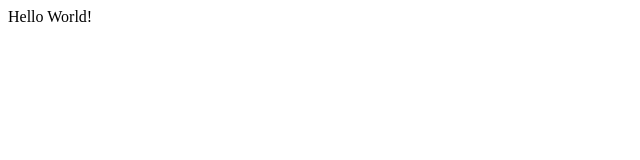
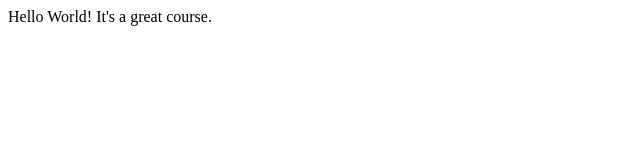
Before and after one commit to namema001/coursera-test, a plain HTML site: page site/index.html in a window 1280 px wide. Shown: the whole page, without its empty margins (0-640 px from the left). Drawn offline with Linux system fonts and the light colour scheme.

Commit message:
Second change

```diff
--- a/site/index.html
+++ b/site/index.html
@@ -4,6 +4,6 @@
     <title>Hi</title>
   </head>
   <body>
-    Hello World!
+    Hello World! It's a great course.
   </body>
 </html>
```
